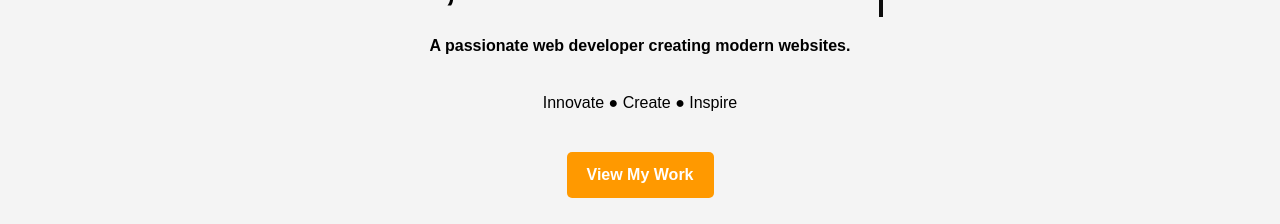
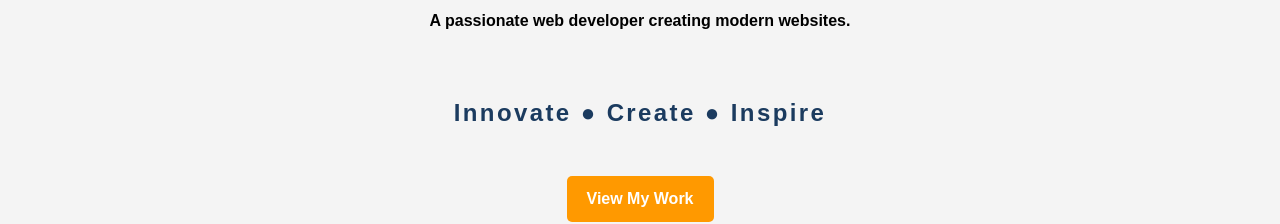
Before and after one commit to Mburuezekiel/portfolio, a React (Create React App) app: page / in a window 1280 px wide. Shown: the part 268-492 px from the top of the page. Built offline with nearby package versions, Linux system fonts and the light colour scheme.

Commit message:
index.css

```diff
--- a/src/index.css
+++ b/src/index.css
@@ -179,6 +179,26 @@ body {
 .hero h1, .hero p, .cta-btn {
   position: relative; /* Ensure the text and button stay above the image */
   z-index: 1; /* Ensure text stays above the image */
+}
+/* Style for Motto Division */
+.motto {
+  text-align: center;
+  margin-top: 20px; /* Space between hr and motto */
+  font-size: 1.5rem; /* Size for the motto text */
+  color: #1b3b5f; /* Text color, matching your theme */
+  font-weight: bold;
+  letter-spacing: 0.1em;
+}
+
+/* Optional: Add some animation or effects */
+.motto p {
+  animation: fadeIn 1.5s ease-in-out; /* Simple fade-in animation */
+}
+
+/* Keyframes for fade-in animation */
+@keyframes fadeIn {
+  0% { opacity: 0; }
+  100% { opacity: 1; }
 }
 
 /* Typing effect for heading */
```
